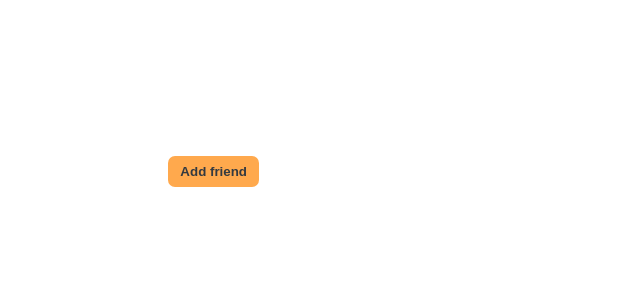
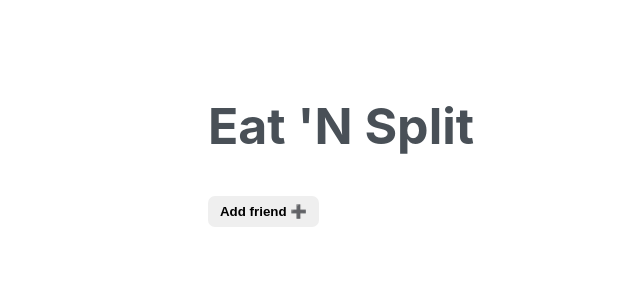
Before and after one commit to paulaoorjuela/Eat-and-Split, a React (Vite) app: page / in a window 1280 px wide. Shown: the top 300 px of the page, without its empty margins (299-939 px from the left). Built offline with nearby package versions, Linux system fonts and the light colour scheme.

Commit message:
add delete friend funtionality, update styles and BUtton props

```diff
--- a/src/App.jsx
+++ b/src/App.jsx
@@ -60,6 +60,14 @@ export default function App() {
     setShowAddFriend(false);
   }
 
+  function handleDeleteFriend(id) {
+    setFriends(friends => friends.filter(friend => friend.id !== id));
+    // Clear selection if deleted friend was selected
+    if (selectedFriend?.id === id) {
+        setSelectedFriend(null);
+    }
+}
+
   function handleSplitBill(value){
     console.log(value)
     setFriends(friends =>
@@ -68,18 +76,24 @@ export default function App() {
   }
 
   return(
+    <>
+    <h1 className="page-title">Eat 'N Split</h1>
     <div className="app">
-      {/* <h1>Eat 'N Split</h1> */}
       <div className="sidebar">
-        <FriendsList friends={friends} onSelectFriend={handleSelectFriend} selectedFriend={selectedFriend}/>
+        <FriendsList
+          friends={friends}
+          onSelectFriend={handleSelectFriend}
+          selectedFriend={selectedFriend}
+          onDeleteFriend={handleDeleteFriend}
+        />
 
         {showAddFriend && <FormAddFriend onAddFriend={handleAddFriend} />}
 
-        <Button onClick={handleShowAddFriend}>{showAddFriend? 'Close' : 'Add friend'}</Button>
+        <Button onClick={handleShowAddFriend}>{showAddFriend? 'Close' : 'Add friend ➕'}</Button>
       </div>
       {selectedFriend && <FormSplitBill selectedFriend={selectedFriend} onSplitBill={handleSplitBill}/>}
     </div>
-
+    </>
   )
 
 }
--- a/src/Button.jsx
+++ b/src/Button.jsx
@@ -1,5 +1,8 @@
-export default function Button({children, onClick}){
+export default function Button({children, onClick, color = "default"}){
     return(
-        <button className="button" onClick={onClick}>{children}</button>
+        <button
+            className={`button ${color !== "default" ? `button--${color}` : ""}`}
+            onClick={onClick}>{children}
+        </button>
     )
 }
--- a/src/FormAddFriend.jsx
+++ b/src/FormAddFriend.jsx
@@ -27,7 +27,7 @@ export default function FormAddFriend({ onAddFriend }) {
 
             <label htmlFor="image">image URL</label>
             <input type="text" id="image" value={image} onChange={(e) => {setImage(e.target.value)}}/>
-            <Button>Add friend</Button>
+            <Button color="primary">Add friend</Button>
 
         </form>
     )
--- a/src/FormSplitBill.jsx
+++ b/src/FormSplitBill.jsx
@@ -34,7 +34,7 @@ export default function FormSplitBill({selectedFriend, onSplitBill}){
                 <option value="friend">{selectedFriend.name}</option>
             </select>
 
-            <Button>Split Bill</Button>
+            <Button color="primary">Split Bill</Button>
         </form>
     )
 }
--- a/src/Friend.jsx
+++ b/src/Friend.jsx
@@ -1,6 +1,6 @@
 import Button from "./Button";
 
-export default function Friend({ friend, onSelectFriend, selectedFriend }) {
+export default function Friend({ friend, onSelectFriend, selectedFriend, onDeleteFriend }) {
     const isSelected = selectedFriend?.id === friend.id;
     return <li className={isSelected ? "selected" : ""}>
         <img src={friend.image} alt={friend.name} />
@@ -8,6 +8,13 @@ export default function Friend({ friend, onSelectFriend, selectedFriend }) {
         {friend.balance < 0 && <p className="red">You owe {friend.name} {Math.abs(friend.balance)}$</p>}
         {friend.balance > 0 && <p className="green">{friend.name} owes you {Math.abs(friend.balance)}$</p>}
         {friend.balance === 0 && <p>You and {friend.name} are even</p>}
-        <Button onClick={() => onSelectFriend(friend)}>{isSelected? 'Close' : 'Select'}</Button>
+        <div className="button-container">
+            <Button onClick={() => onSelectFriend(friend)} color="primary">
+                {isSelected? 'Close' : 'Select'}
+            </Button>
+            <Button onClick={() => onDeleteFriend(friend.id)} color="danger">
+                Delete
+            </Button>
+        </div>
         </li>;
 }
--- a/src/FriendsList.jsx
+++ b/src/FriendsList.jsx
@@ -1,10 +1,15 @@
 import Friend from "./Friend"
 
-export default function FriendsList({friends, onSelectFriend, selectedFriend}){
+export default function FriendsList({friends, onSelectFriend, selectedFriend, onDeleteFriend}){
     return(
         <ul>
             {friends.map((friend) => (
-                <Friend friend={friend} key={friend.id} onSelectFriend={onSelectFriend} selectedFriend={selectedFriend}/>
+                <Friend
+                    friend={friend}
+                    key={friend.id}
+                    onSelectFriend={onSelectFriend}
+                    selectedFriend={selectedFriend}
+                    onDeleteFriend={onDeleteFriend}/>
             ))}
         </ul>
     )
--- a/src/index.css
+++ b/src/index.css
@@ -25,17 +25,32 @@ body {
   justify-content: center;
 }
 
+.page-title{
+  text-align: center;
+  font-size: 50px;
+  margin-bottom: 20px;
+}
+
 .app {
   min-height: 66vh;
-  display: grid;
-  grid-template-columns: 34rem 44rem;
-  column-gap: 4rem;
+  display: flex;
+  gap: 4rem;
   align-items: start;
 }
 
+@media (max-width: 900px) {
+  .app {
+    flex-direction: column;
+  }
+}
+
+.button-container {
+  display: flex;
+  gap: 5px;
+  margin-top: 10px;
+}
+
 .button {
-  background-color: var(--color-medium);
-  color: #343a40;
   padding: 0.8rem 1.2rem;
   border: none;
   border-radius: 7px;
@@ -44,8 +59,23 @@ body {
   transition: 0.3s;
 }
 
-.button:hover {
-  background-color: var(--color-dark);
+/* Color variants */
+.button--primary {
+  background-color: #4a4e74;
+  color: white;
+}
+
+.button--danger {
+  background-color: #ff5252;
+  color: white;
+}
+
+.button--primary:hover {
+  background-color: #363b5c;
+}
+
+.button--danger:hover {
+  background-color: #ff0000;
 }
 
 .sidebar ul {
@@ -123,8 +153,8 @@ form {
   padding: 1.2rem;
 }
 .form-split-bill {
-  grid-template-columns: 1fr 12rem;
-  padding: 3.2rem 4rem;
+  grid-template-columns: 1fr 19rem;
+  padding: 20px;
 }
 
 label {
@@ -163,7 +193,6 @@ form .button {
 form h2 {
   grid-column: 1 / -1;
   font-size: 2.2rem;
-  text-transform: uppercase;
   letter-spacing: -0.5px;
   margin-bottom: 1.6rem;
 }
```
